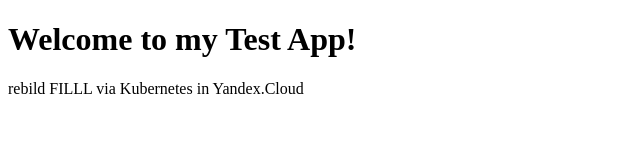
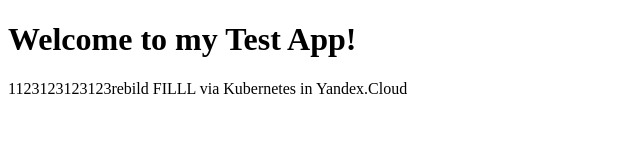
Before and after one commit to v1us1885/diplomus, a plain HTML site: page test-app/index.html in a window 1280 px wide. Shown: the whole page, without its empty margins (0-640 px from the left). Drawn offline with Linux system fonts and the light colour scheme.

Commit message:
add  test-app

```diff
--- a/test-app/index.html
+++ b/test-app/index.html
@@ -7,6 +7,6 @@
 </head>
 <body>
     <h1>Welcome to my Test App!</h1>
-    <p>rebild FILLL via Kubernetes in Yandex.Cloud</p>
+    <p>1123123123123rebild FILLL via Kubernetes in Yandex.Cloud</p>
 </body>
 </html>
```
Also changed, not shown: 1 other file.
